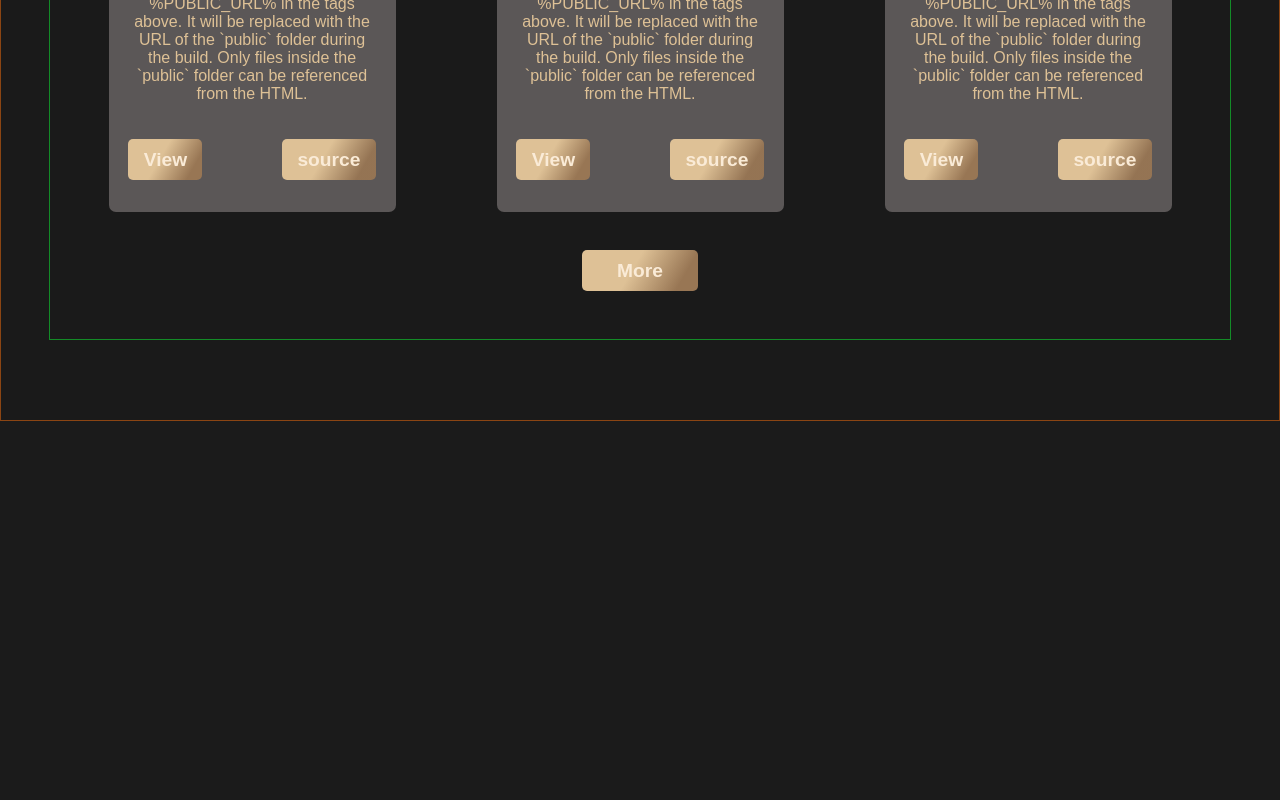
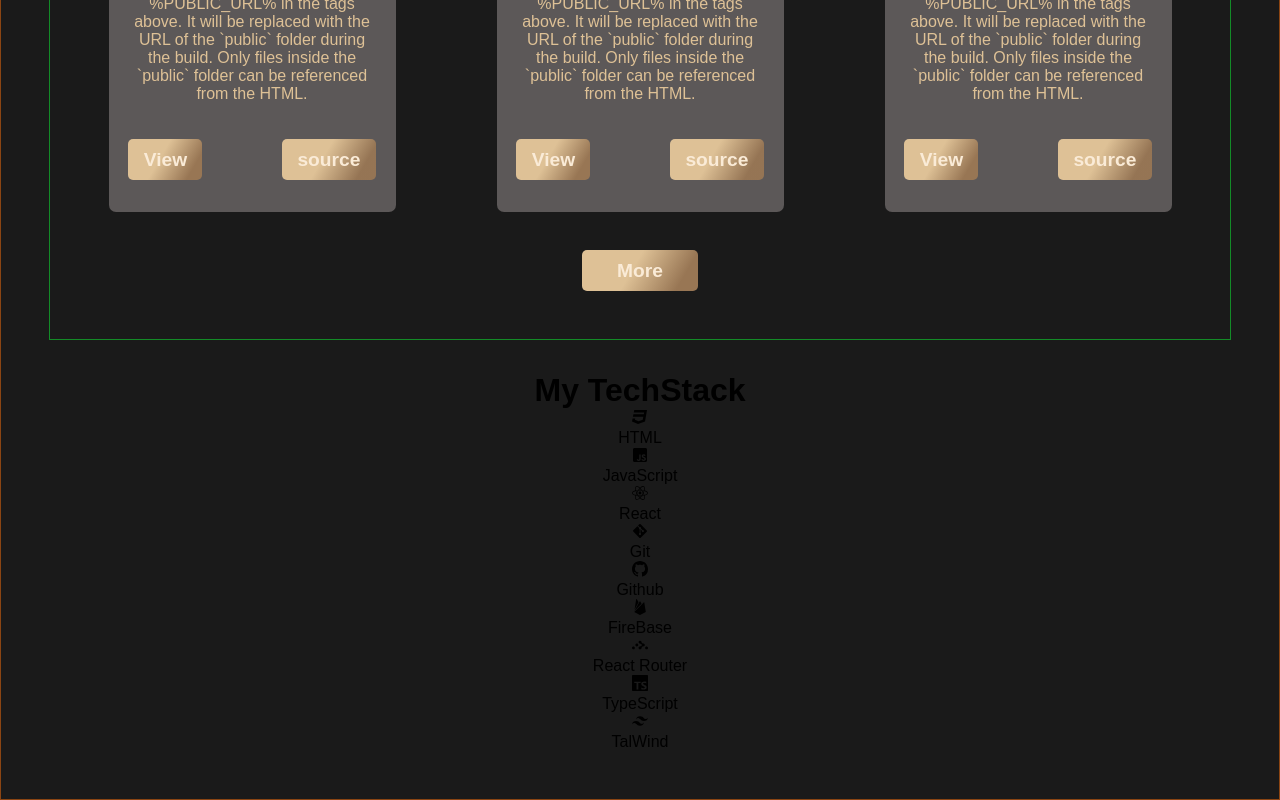
Before and after one commit to anynomous001/DevFolio, a React (Vite) app: page / in a window 1280 px wide. Shown: the part 1359-2159 px from the top of the page. Before the commit the page ends 1780 px from the top, so only its background shows below. Built offline with nearby package versions, Linux system fonts and the light colour scheme.

Commit message:
Working on skill section

```diff
--- a/src/Components/NavbarStyle.css
+++ b/src/Components/NavbarStyle.css
@@ -8,7 +8,9 @@
     background-color: transparent;
     position: fixed;
     top: 0;
+    z-index: 10;
     width: 100vw;
+
 }
 
 
@@ -70,14 +72,13 @@
     .navbar {
         width: 100%;
         height: 100vh;
-        background-color: rgba(0, 0, 0, 0.664);
+        background-color: rgba(0, 0, 0, 0.897);
         display: flex;
         align-items: center;
         justify-content: center;
         position: absolute;
         top: 0;
         left: -100%;
-        z-index: -1;
         transition: 0.5s;
     }
 
--- a/src/Components/ProjectAndSkillDiv.jsx
+++ b/src/Components/ProjectAndSkillDiv.jsx
@@ -55,6 +55,44 @@
                 </div>
                 <button className='project-more' type="button"><Link to='/Project'>More</Link></button>
             </div>
+
+
+
+            <div className='mid-heading-div'>
+
+                <h1 className='home-skills-headline'>My TechStack</h1>
+                <p className='home-skills-subheadline'></p>
+            </div>
+
+            <div className='skill-div'>
+                <div className='first-row'><  FaCss3 className='skill-icon' />
+                    <p>HTML</p>
+                </div>
+                <div className='first-row'><   FaJsSquare className='skill-icon' />
+                    <p>JavaScript </p>
+                </div>
+                <div className='second-row'><  FaReact className='skill-icon' />
+                    <p>React </p>
+                </div>
+                <div className='second-row'><FaGitAlt className='skill-icon' />
+                    <p>Git </p>
+                </div>
+                <div className='second-row'>< BsGithub className='skill-icon' />
+                    <p>Github </p>
+                </div>
+                <div className='second-row'>< SiFirebase className='skill-icon' />
+                    <p>FireBase </p>
+                </div>
+                <div className='third-row'><  SiReactrouter className='skill-icon' />
+                    <p>React Router </p>
+                </div>
+                <div className='third-row'><  SiTypescript className='skill-icon' />
+                    <p>TypeScript </p>
+                </div>
+                <div className='third-row'><   SiTailwindcss className='skill-icon' />
+                    <p>TalWind </p>
+                </div>
+            </div>
         </div>
     )
 }
--- a/src/Components/ProjectAndSkillDivStyle.css
+++ b/src/Components/ProjectAndSkillDivStyle.css
@@ -30,7 +30,6 @@
 }
 
 .flex-div {
-    height: 90%;
     display: flex;
     align-items: center;
     justify-content: space-around;
```
